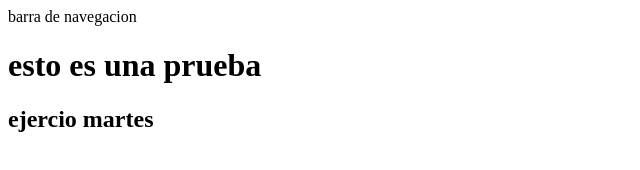
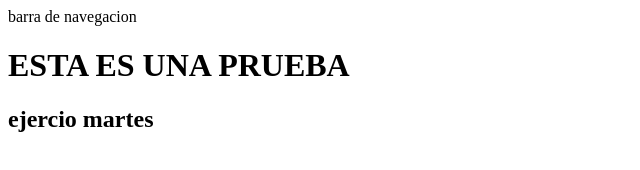
Before and after one commit to isayebispulido/proyectoplatzi, a plain HTML site: page index.html in a window 1280 px wide. Shown: the whole page, without its empty margins (0-640 px from the left). Drawn offline with Linux system fonts and the light colour scheme.

Commit message:
MAYUSCULA index.html
CAMBIO TITULO A MAYUSCULAS

```diff
--- a/index.html
+++ b/index.html
@@ -7,7 +7,7 @@
 </head>
 <body>
     <nav>barra de navegacion</nav>
-    <h1>esto es una prueba </h1>
+    <h1> ESTA ES UNA PRUEBA  </h1>
     <h2>ejercio martes</h2>
 
 </body>
```
